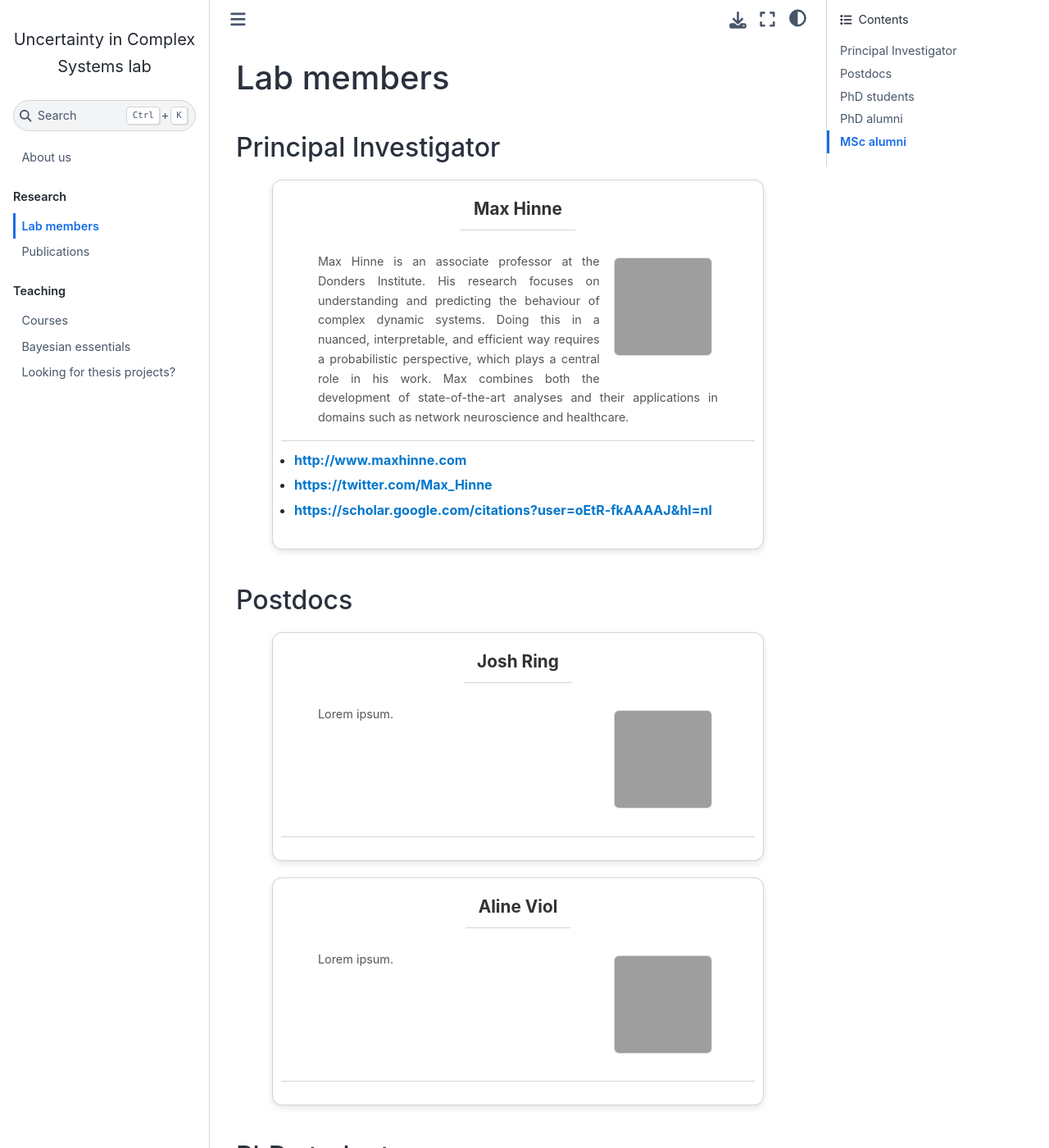
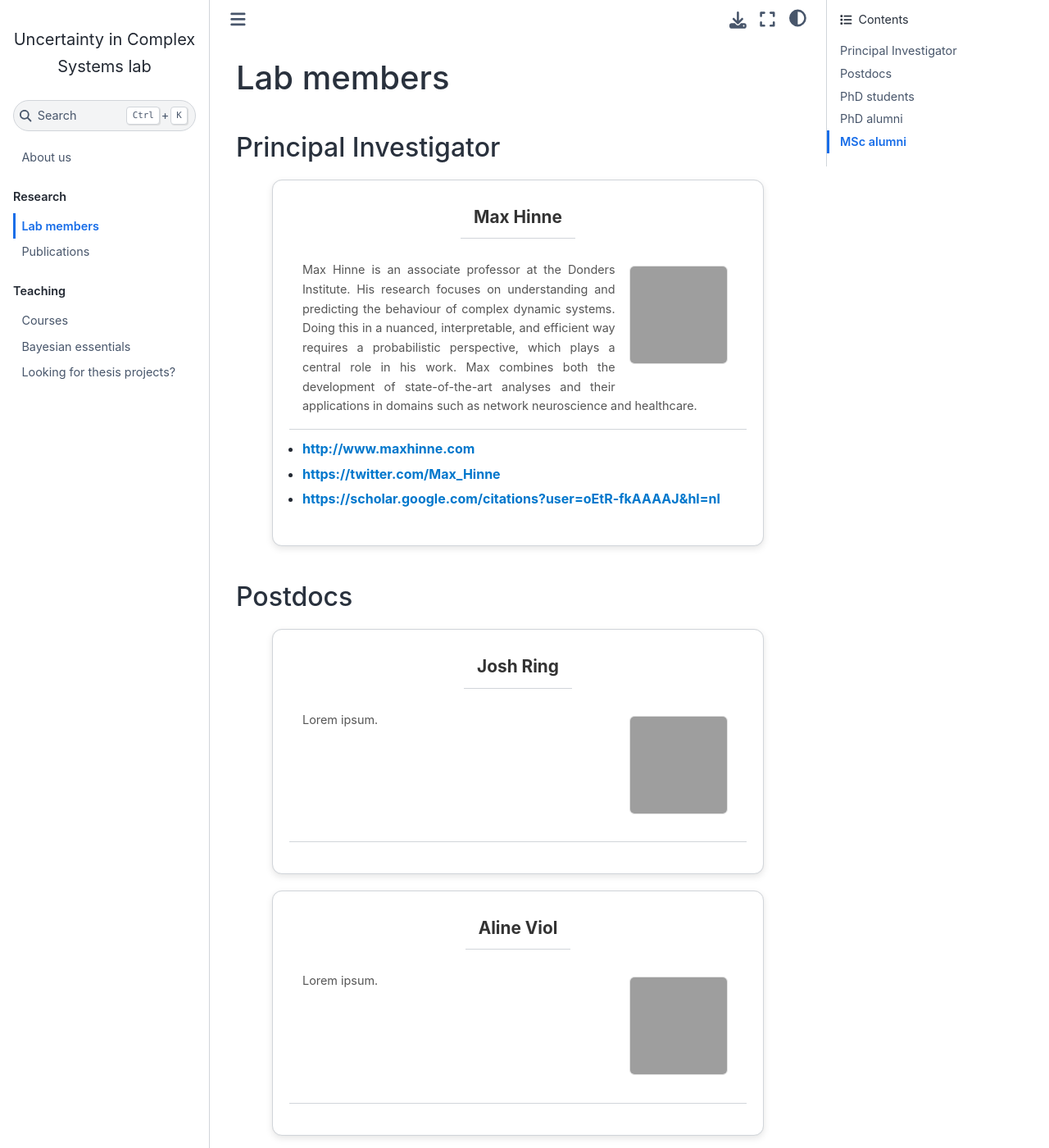
Before and after one commit to mhinne/uncertainty-in-complex-systems, a Jupyter Book: the page built from lab_members.md, in a window 1280 px wide and 1400 px high. Shown: the whole window at 82% size. Built offline with Jupyter Book 1.0.4 settings and Sphinx 7.4.7 and the Sphinx Book theme 1.1.4, drawn with Linux system fonts in a browser that asks for light colours; grey boxes are pictures that could not be loaded.

```diff
--- a/_static/additional_style.css
+++ b/_static/additional_style.css
@@ -7,7 +7,7 @@
   border: 1px solid #e0e0e0;
   border-radius: 12px;
   box-shadow: 0 4px 8px rgba(0, 0, 0, 0.1);
-  padding: 10px;
+  padding: 20px;
   max-width: 600px;
   width: 100%;
   margin: 20px auto;
@@ -34,7 +34,7 @@
   text-align: justify;
   font-size: 0.9em;
   color: #555;
-  width: 90%;
+  width: 100%;
 }
 
 /* Image styling for mugshots */
```
Also changed, not shown: 2 other files.
